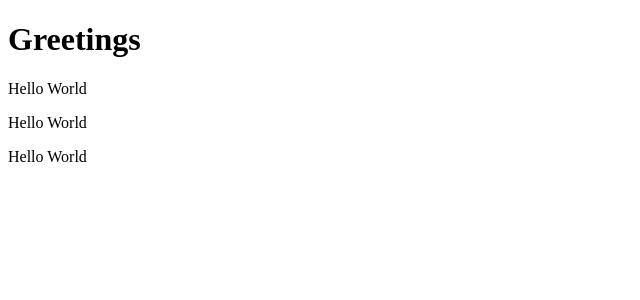
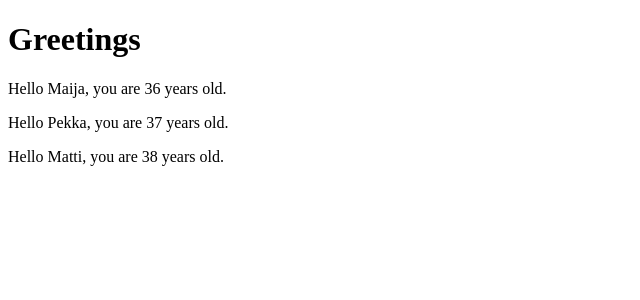
Before and after one commit to konjuable/01-part1, a React (Vite) app: page / in a window 1280 px wide. Shown: the top 300 px of the page, without its empty margins (0-640 px from the left). Built offline with nearby package versions, Linux system fonts and the light colour scheme.

Commit message:
05 Hello-komponentti ja datan välittäminen propsien avulla.

```diff
--- a/src/App.jsx
+++ b/src/App.jsx
@@ -1,18 +1,23 @@
-const Hello = () => {
+const Hello = (props) => {
+  console.log(props);
   return (
     <section>
-      <p>Hello World</p>
+      <p>
+        Hello {props.name}, you are {props.age} years old.
+      </p>
     </section>
   );
 };
 
 const App = () => {
+  const nimi = "Pekka";
+  const ika = 37;
   return (
     <>
       <h1>Greetings</h1>
-      <Hello />
-      <Hello />
-      <Hello />
+      <Hello name="Maija" age={26 + 10} />
+      <Hello name={nimi} age={ika} />
+      <Hello name="Matti" age="38" />
     </>
   );
 };
```
